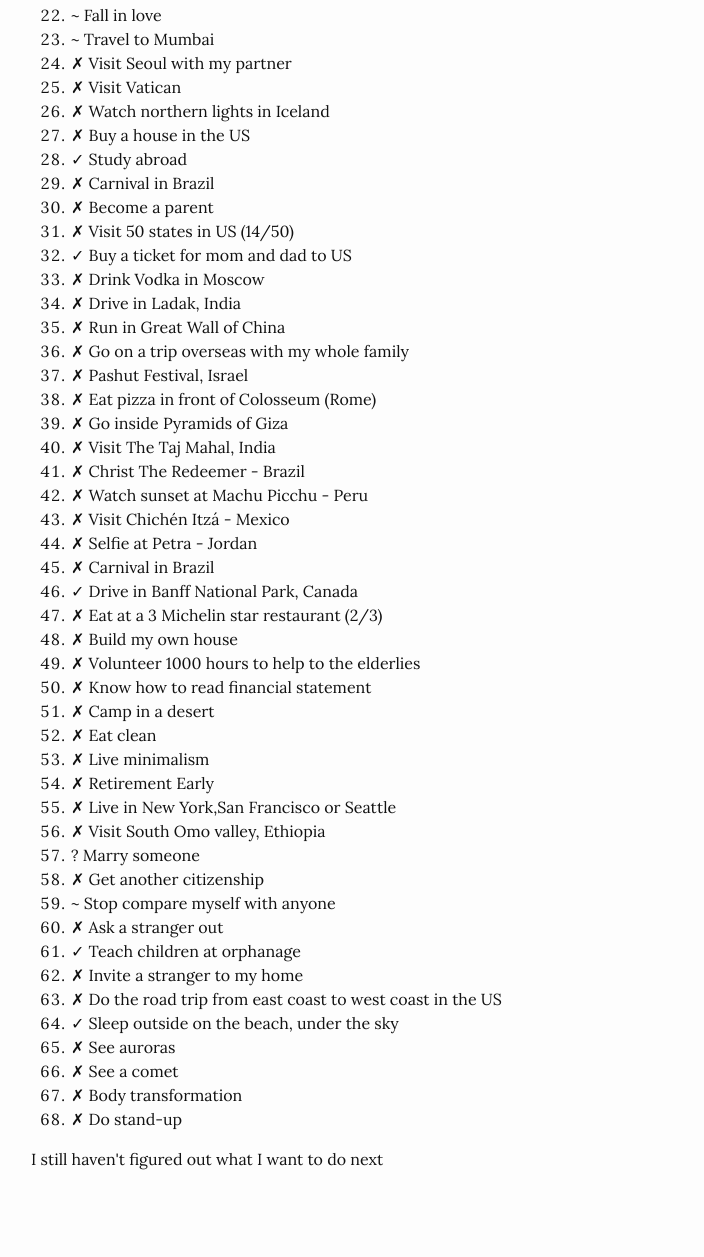
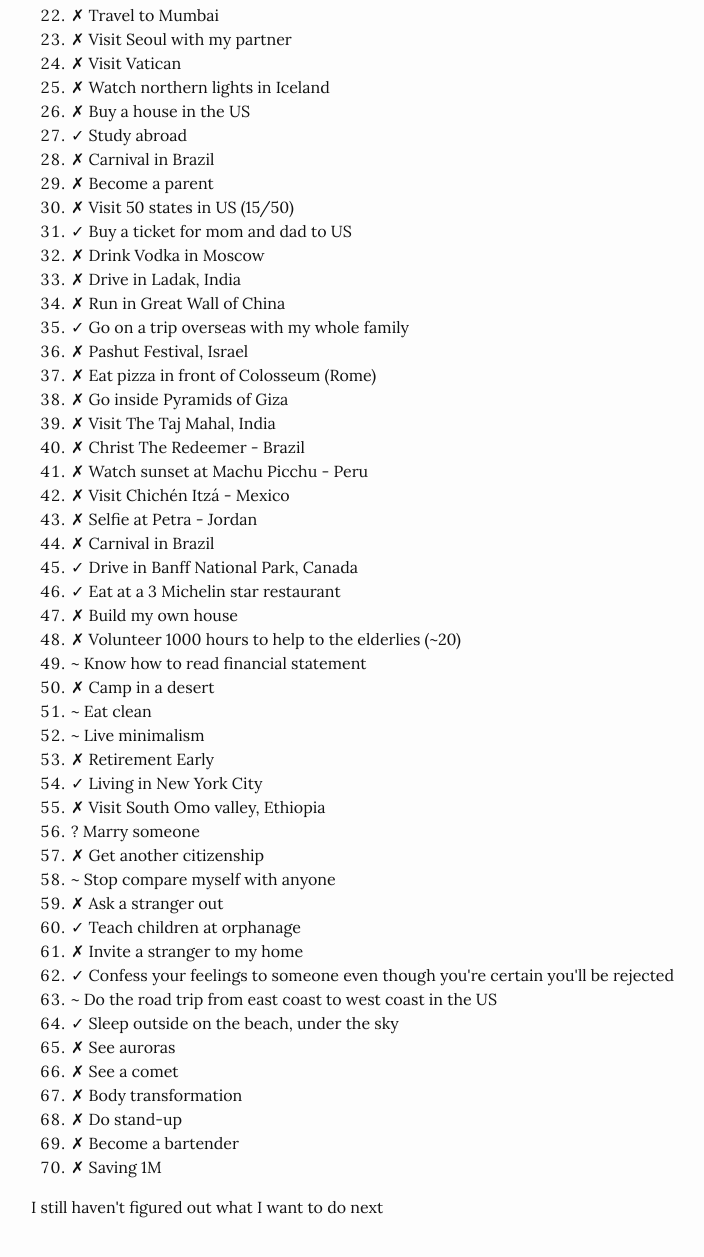
Before and after one commit to Michael-ha02/michael-ha02.github.io, a website: page list100.html in a window 1280 px wide. Shown: the part 723-1980 px from the top of the page, without its empty margins (239-943 px from the left). Before the commit the page ends 1940 px from the top, so only its background shows below. Drawn offline with Linux system fonts and the light colour scheme.

Commit message:
add something new

```diff
--- a/list100.html
+++ b/list100.html
@@ -34,7 +34,6 @@
             <p>One day I'm gonna die, so I try my best to make it!</p>
             <ol>
               <li>✓ Learn English</li>
-              <li>✓ Visit New York</li>
               <li>✓ Get driver license</li>
               <li>✗ Go to Ed Sheeran's concert</li>
               <li>✗ Visit Hobbiton Village in New Zealean</li>
@@ -55,7 +54,7 @@
               <li>✗ Surf in Hawaii</li>
               <li>✗ Learn to ski</li>
               <li>~ Fall in love</li>
-              <li>~ Travel to Mumbai</li>
+              <li>✗ Travel to Mumbai</li>
               <li>✗ Visit Seoul with my partner</li>
               <li>✗ Visit Vatican</li>
               <li>✗ Watch northern lights in Iceland</li>
@@ -63,12 +62,12 @@
               <li>✓ Study abroad</li>
               <li>✗ Carnival in Brazil</li>
               <li>✗ Become a parent</li>
-              <li>✗ Visit 50 states in US (14/50)</li>
+              <li>✗ Visit 50 states in US (15/50)</li>
               <li>✓ Buy a ticket for mom and dad to US</li>
               <li>✗ Drink Vodka in Moscow</li>
               <li>✗ Drive in Ladak, India</li>
               <li>✗ Run in Great Wall of China</li>
-              <li>✗ Go on a trip overseas with my whole family</li>
+              <li>✓ Go on a trip overseas with my whole family</li>
               <li>✗ Pashut Festival, Israel</li>
               <li>✗ Eat pizza in front of Colosseum (Rome)</li>
               <li>✗ Go inside Pyramids of Giza</li>
@@ -79,15 +78,15 @@
               <li>✗ Selfie at Petra - Jordan</li>
               <li>✗ Carnival in Brazil</li>
               <li>✓ Drive in Banff National Park, Canada</li>
-              <li>✗ Eat at a 3 Michelin star restaurant (2/3)</li>
+              <li>✓ Eat at a 3 Michelin star restaurant</li>
               <li>✗ Build my own house</li>
-              <li>✗ Volunteer 1000 hours to help to the elderlies</li>
-              <li>✗ Know how to read financial statement</li>
+              <li>✗ Volunteer 1000 hours to help to the elderlies (~20)</li>
+              <li>~ Know how to read financial statement</li>
               <li>✗ Camp in a desert</li>
-              <li>✗ Eat clean</li>
-              <li>✗ Live minimalism</li>
+              <li>~ Eat clean</li>
+              <li>~ Live minimalism</li>
               <li>✗ Retirement Early </li>
-              <li>✗ Live in New York,San Francisco or Seattle</li>
+              <li>✓ Living in New York City</li>
               <li>✗ Visit South Omo valley, Ethiopia</li>
               <li>? Marry someone</li>
               <li>✗ Get another citizenship</li>
@@ -95,12 +94,15 @@
               <li>✗ Ask a stranger out </li>
               <li>✓ Teach children at orphanage</li>
               <li>✗ Invite a stranger to my home</li>
-              <li>✗ Do the road trip from east coast to west coast in the US</li>
+              <li>✓ Confess your feelings to someone even though you're certain you'll be rejected</li>
+              <li>~ Do the road trip from east coast to west coast in the US</li>
               <li>✓ Sleep outside on the beach, under the sky</li>
               <li>✗ See auroras </li>
               <li>✗ See a comet</li>
               <li>✗ Body transformation</li>
               <li>✗ Do stand-up</li>
+              <li>✗ Become a bartender</li>
+              <li>✗ Saving 1M</li>
             </ol>
             <p>I still haven't figured out what I want to do next</p>
           </div>
```
Also changed, not shown: 1 other file.
